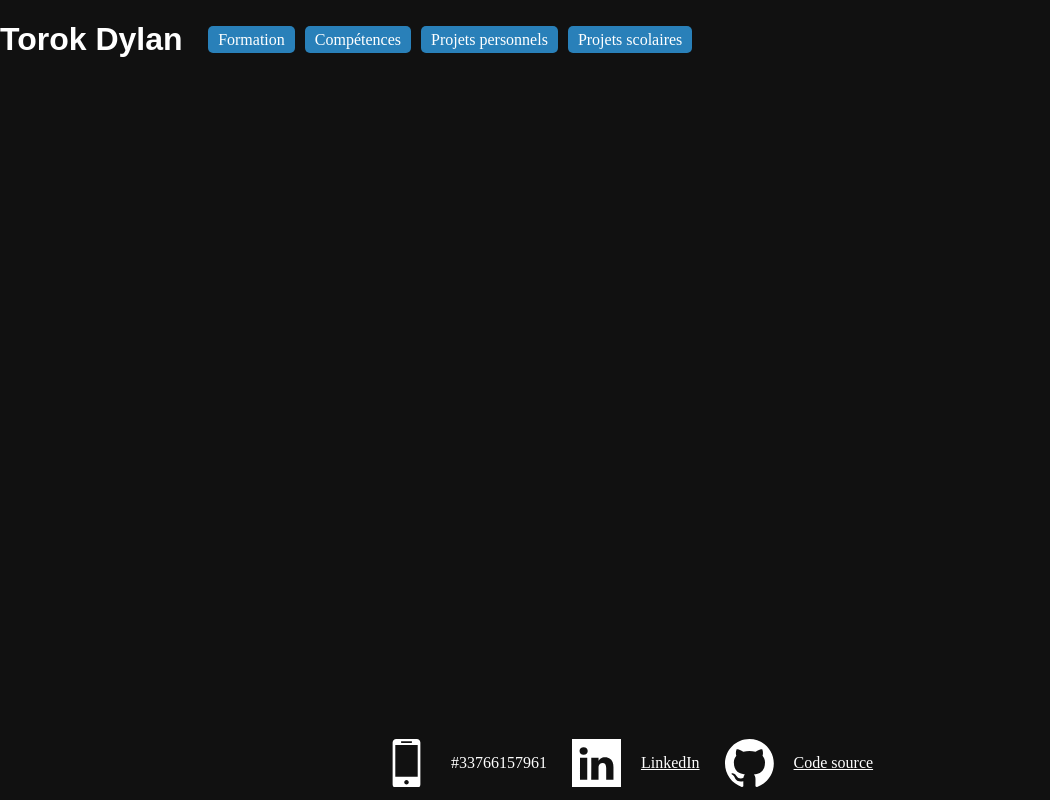
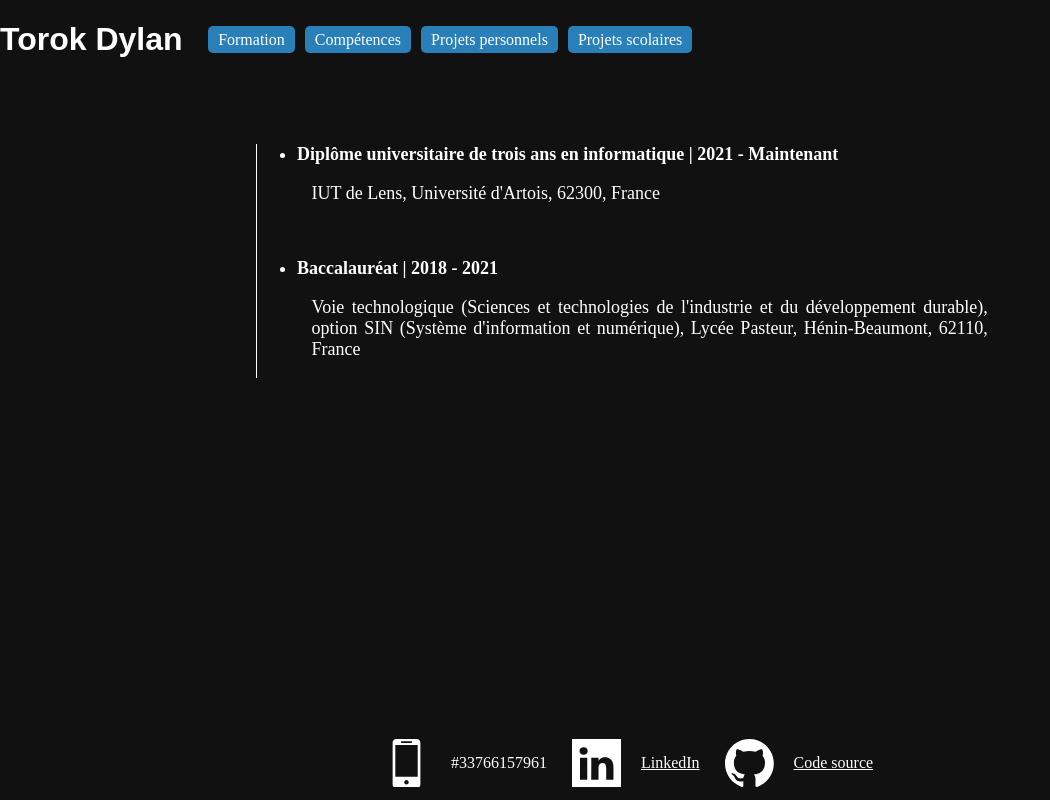
Before and after one commit to DylanTorok/CV-NextJS, a Next.js app: page /formation in a window 1280 px wide. Shown: the whole page, without its empty margins (0-1050 px from the left). Built offline with nearby package versions, Linux system fonts and the light colour scheme.

Commit message:
page formation

```diff
--- a/pages/formation.tsx
+++ b/pages/formation.tsx
@@ -1,6 +1,6 @@
 import React from 'react';
 import Navbar from '../src/app/staticComponents/Navbar';
-import Body from '../src/app/menu';
+import Body from '../src/app/formation';
 import Footer from '../src/app/staticComponents/Footer';
 import styles from '../styles/index.module.css';
 
@@ -8,6 +8,9 @@ const Formation: React.FC = () => {
   return (
     <div>
       <Navbar/>
+    <div className={styles.center}>
+      <Body/>
+    </div>
     <Footer/>
 
   </div>
```
